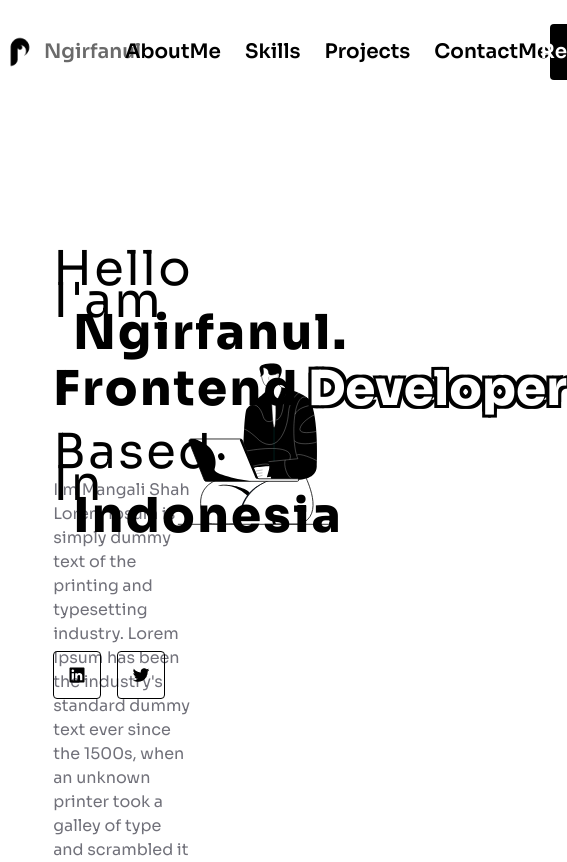
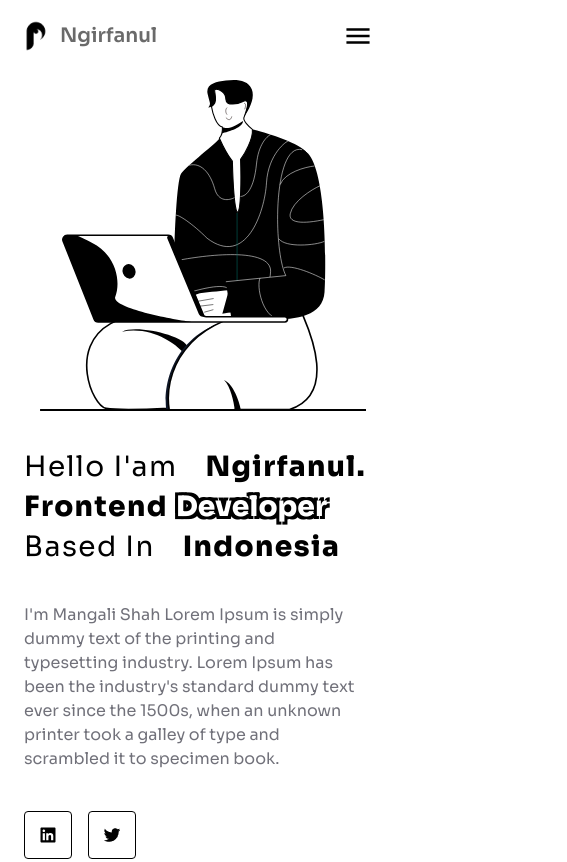
Before and after one commit to NgirfanulMangali/example-portfolio-website, a website: page src/index.html in a window 390 px wide. Shown: the top 862 px of the page, 567 px wide, since content can reach past the window. Drawn offline with nearby package versions, Linux system fonts and the light colour scheme.

Commit message:
do the desktop responsive header of screen

```diff
--- a/src/index.html
+++ b/src/index.html
@@ -8,27 +8,29 @@
     <link href="https://unpkg.com/aos@2.3.4/dist/aos.css" rel="stylesheet" />
 
   </head>
-  <body class="font-sora ">
+  <body class="font-sora relative">
 
     <!--the early content Header-->
-    <div class=" fixed top-0 right-0 left-0 z-10 bg-[#ffffff] h-[72px] px-5 xxl: text-[1.25rem] font-semibold leading-[1.5rem] flex justify-around items-center h-[104px]">
+    <div class="backdrop-blur bg-white/80 flex justify-between items-center fixed top-0 right-0 left-0 z-10 h-[72px] px-5 xll:text-[1.25rem] xll:font-semibold xll:leading-[1.5rem] xll:flex  xll:justify-around xll:items-center xll:h-[104px] xll:fixed xll:top-0 xll:right-0 xll:left-0 xll:z-10">
           <div>
               <a href="#main" class="flex justify-center items-center">
                 <img src="/icon/logo 1.png" alt="Logo Mangali" class="h-8 w-8" />
                 <p class="ml-2 font-semibold leading-[1.5rem] text-[1.25rem] animate-pulse">Ngirfanul</p>
               </a>
           </div>
-          <ul class="flex gap-6">
+          <ul class="flex gap-6 max-md:hidden">
               <a href="#aboutme"><li>AboutMe</li></a>
               <a href="#skills"><li>Skills</li></a>
               <a href="#myprojects"><li>Projects</li></a>
               <a href="#contactme"><li>ContactMe</li></a>
           </ul>
-          <div class="bg-[#000000] rounded-[4px] w-[153px] h-[56px] text-[#ffffff] flex justify-center items-center gap-4">
+          <div class="bg-[#000000] rounded-[4px] w-[153px] h-[56px] text-[#ffffff] flex justify-center items-center gap-4 max-md:hidden">
                 <p>Resume</p>
                 <img src="/icon/Icon.png" alt="download icon">
           </div>
-            <img src="/icon/hamburger toggle.svg" alt="hamburger menu" class="h-6 w-6 xxl: hidden" id="hamburger" />
+          <div class="md:hidden">
+            <img src="/icon/hamburger toggle.svg" alt="hamburger menu" class="h-6 w-6" id="hamburger" />
+          </div>
 
     </div>
     <!--modal popup-->
@@ -47,19 +49,19 @@
     </div>
 
     <!--The early content Hero Section-->
-    <section class="h-[54.25rem] pt-20 mx-6 xxl: grid grid-flow-col grid-rows-12 grid-cols-12 gap-2" id="main" >
-          <img src="/icon/ilustration human mb.svg" alt="ilustration mangali" class="xxl: h-[596px] w-[889px] col-start-6 col-end-12 row-start-2 row-end-4"/>
-          <div class="mt-10 xxl: row-start-3 row-end-6 col-end-8 col-start-2">
-            <h1 class="text-[1.75rem] leading-[32px] tracking-wider mb-2 xxl: text-[3rem] leading-[3.5rem]"data-aos="fade-right" >Hello I'am <span class="font-extrabold ml-5 ">Ngirfanul.</span></h1>
-            <h1 class="mb-2 xxl: py-4" data-aos="fade-left" ><span class="text-[1.75rem] leading-[32px] font-extrabold tracking-wider xxl: text-[3rem] leading-[3.5rem]">Frontend</span><span class="text-white text-shadow-[3px_3px_0px_black,-3px_-3px_0px_black,3px_-3px_0px_black,-3px_3px_0px_black] text-[1.75rem] leading-[32px] font-extrabold ml-2 xxl: text-[3rem] leading-[3.5rem]">Developer</span></h1>
-            <h1 class="text-[1.75rem] leading-[32px] tracking-wider mb-10 xxl: text-[3rem] leading-[3.5rem]" data-aos="fade-right">Based In <span class="text-[1.75rem] leading-[32px] font-extrabold ml-5 xxl: text-[3rem] leading-[3.5rem]">Indonesia</span></h1>
+    <section class="h-[54.25rem] pt-20 mx-6 xxl:gridgrid-flow-colgrid-rows-12grid-cols-12gap-2" id="main" >
+          <img src="/icon/ilustration human mb.svg" alt="ilustration mangali" class="xxl:h-[596px]w-[889px]col-start-6col-end-12row-start-2row-end-4 lg:col-end-13h-[400px]w-[700px]"/>
+          <div class="mt-10 xxl:row-start-3 row-end-6 col-end-8 col-start-2">
+            <h1 class="text-[1.75rem] leading-[32px] tracking-wider mb-2 xll:text-[3rem] xll:leading-[3.5rem] lg:leading-[3.5rem]"data-aos="fade-right" >Hello I'am <span class="font-extrabold ml-5 ">Ngirfanul.</span></h1>
+            <h1 class="mb-2" data-aos="fade-left" ><span class="text-[1.75rem] leading-[32px] font-extrabold tracking-wider xxl:text-[3rem]leading-[3.5rem] lg:text-[40px]leading-[3.5rem]">Frontend</span><span class="text-white text-shadow-[3px_3px_0px_black,-3px_-3px_0px_black,3px_-3px_0px_black,-3px_3px_0px_black] text-[1.75rem] leading-[32px] font-extrabold ml-2 xxl:text-[3rem]leading-[3.5rem] lg:text-[40px]leading-[3.5rem]">Developer</span></h1>
+            <h1 class="text-[1.75rem] leading-[32px] tracking-wider mb-10 xxl:text-[3rem]leading-[3.5rem] lg:text-[40px]leading-[3.5rem]" data-aos="fade-right">Based In <span class="text-[1.75rem] leading-[32px] font-extrabold ml-5 xxl:text-[3rem]leading-[3.5rem] lg:text-[40px]leading-[3.5rem]">Indonesia</span></h1>
           </div>
-          <article class="text-[1rem] leading-[24px] text-[#71717A] xxl: row-start-7 row-end-9 col-end-7 col-start-2 text-[1rem]">
+          <article class="text-[1rem] leading-[24px] text-[#71717A] xxl:row-start-7row-end-9 col-end-7col-start-2 lg:text-[14px]">
            I'm Mangali Shah Lorem Ipsum is simply dummy text of the printing and typesetting industry. Lorem Ipsum has been the industry's standard dummy text ever since the 1500s, when an unknown printer took a galley of type and scrambled it
             to specimen book.
           </article>
 
-        <div class="flex gap-4 mt-10 xxl: row-start-9 col-start-2">
+        <div class="flex gap-4 mt-10 xxl:row-start-10col-start-2">
           <a href="#">
             <div class="w-[48px] h-[48px] border border-black rounded-[4px] flex items-center justify-center hover:bg-black" data-aos="fade-right">
               <img src="/icon/linkedin.svg" alt="Link linkedin Mangali" class="hover:brightness-0 hover:invert"/>
@@ -74,14 +76,14 @@
     </section>
 
     <!--The early content My Skills-->
-    <section class="h-[900px]" >
-      <h1 class="text-[1.75rem] leading-[32px] text-center mb-10">My <span class="font-extrabold">Skills</span></h1>
-      <h2 class="text-[1.375rem] leading-[2rem] text-center mb-10">Frontend</h2>
+    <section class="h-[900px] xll:h-[1500px]" >
+      <h1 class=" text-[1.75rem] leading-[32px] text-center mb-10 xxl:text-[3rem]leading-[3.5rem]">My <span class="font-extrabold">Skills</span></h1>
+      <h2 class="text-[1.375rem] leading-[2rem] text-center mb-10 xll:text-[30px]">Frontend</h2>
       <!--frontend-->
       <div class="grid grid-cols-3 gap-4  justify-items-center ml-3 " data-aos="fade-up"
       data-aos-duration="1000">
 
-        <div class="w-[110px] h-[110px] rounded-[1px] border border-black flex flex-col items-center justify-center hover:bg-black">
+        <div class="w-[110px] h-[110px] rounded-[1px] border border-black flex flex-col items-center justify-center hover:bg-black xll:w-[186px]h-[186px]">
           <img src="/icon/html (1).png" alt="Icon HTML5" class="hover:brightness-0 hover:invert"/>
           <p>HTML5</p>
         </div>
@@ -112,7 +114,7 @@
           <p>TypeScript</p>
         </div>
       </div>
-      <h2 class="text-[1.375rem] leading-[2rem] my-10 text-center">Tools</h2>
+      <h2 class="text-[1.375rem] leading-[2rem] my-10 text-center xll: text-[30px]">Tools</h2>
       <!--Tools-->
       <div class="grid grid-cols-3 gap-4 justify-items-center ml-3" data-aos="fade-up"
       data-aos-duration="1000">
```
Also changed, not shown: src/output.css.
